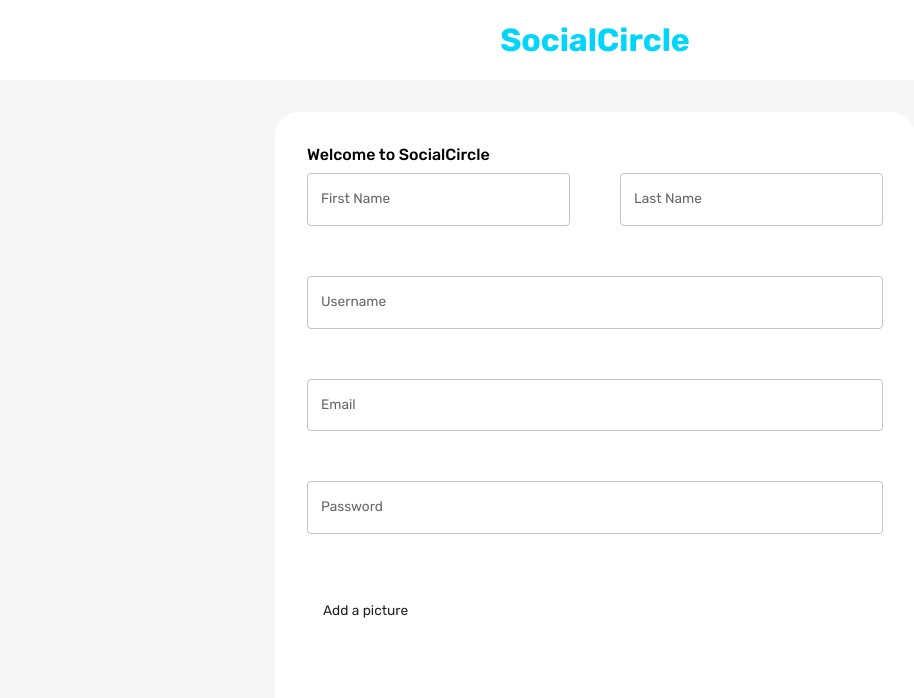
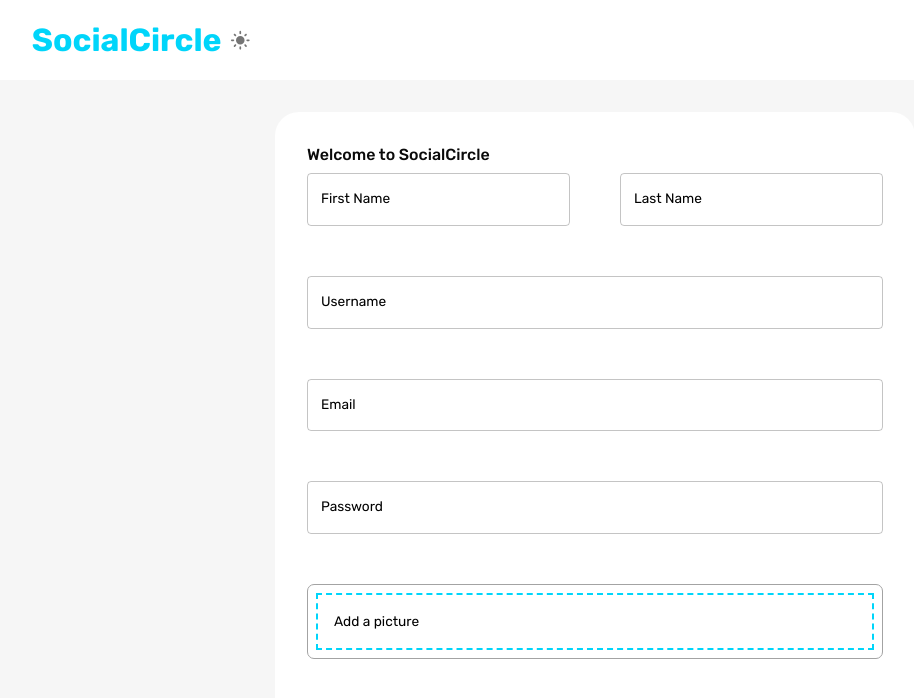
Before and after one commit to ishmaamik/SocialCircle, a React (Vite) app in the folder client/: page / in a window 1280 px wide. Shown: the top 698 px of the page, without its empty margins (45-959 px from the left). Built offline with nearby package versions, Linux system fonts and the light colour scheme.

Commit message:
Dark Mode Register page

```diff
--- a/client/src/Pages/Login/Forms.jsx
+++ b/client/src/Pages/Login/Forms.jsx
@@ -2,11 +2,12 @@ import {Formik, Field, Form, ErrorMessage} from "formik"
 import * as Yup from "yup"
 import {useDispatch, useSelector} from "react-redux"
 import { useNavigate } from "react-router-dom"
-import { Box, TextField, Typography } from "@mui/material"
+import { Box, TextField, Typography, colors } from "@mui/material"
 import Dropzone from "react-dropzone"
 import FlexBetween from "../../components/FlexBetween"
 import { EditOutlined } from "@mui/icons-material"
 import './forms.css'
+import { useTheme } from "@mui/material"
 const initialRegister={
     firstName: "",
     lastName:"",
@@ -40,7 +41,7 @@ const loginSchema= Yup.object({
     password: Yup.string().required(),
 })
 
-const Forms=()=>{
+const Forms=({theme})=>{
     const pageType= useSelector((state)=>state.auth.pageType)
     const dispatch= useDispatch()
     const navigate= useNavigate()
@@ -71,34 +72,34 @@ const Forms=()=>{
                             {
                                 isRegister && (
                                     <>
-                                    <Field render={({field})=>(<TextField {...field} sx={{ gridColumn: "span 1", backgroundColor:"white" }} fullWidth="true" label="First Name"/>)} type="text" name="firstName" id="firstName"/>
+                                    <Field render={({field})=>(<TextField {...field} sx={{ gridColumn: "span 1", backgroundColor:"white", '& .MuiInputLabel-root': {color: "black"} }} label="First Name" />)} type="text" name="firstName" id="firstName"/>
                                     <ErrorMessage name="firstName" className="bgColor"/>
 
-                                    <Field render={({field})=>(<TextField {...field} sx={{ gridColumn: "span 1", backgroundColor:"white",}} label="Last Name"/>)} type="text" name="lastName" id="lastName"/>
+                                    <Field render={({field})=>(<TextField {...field} sx={{ gridColumn: "span 1", backgroundColor:"white", '& .MuiInputLabel-root': {color: "black"}}} label="Last Name"/>)} type="text" name="lastName" id="lastName"/>
                                     <ErrorMessage name="lastName" className="bgColor"/>
 
-                                    <Field render={({field})=>(<TextField {...field} sx={{ gridColumn: "span 2", backgroundColor:"white", }} label="Username"/>)} type="text" name="username" id="username"/>
+                                    <Field render={({field})=>(<TextField {...field} sx={{ gridColumn: "span 2", backgroundColor:"white", '& .MuiInputLabel-root': {color: "black"}}} label="Username"/>)} type="text" name="username" id="username"/>
                                     <ErrorMessage name="username" className="bgColor"/>
 
-                                    <Field render={({field})=>(<TextField {...field} sx={{ gridColumn: "span 2" , backgroundColor:"white", }}label="Email"/>)} type="email" name="email" id="email"/>
+                                    <Field render={({field})=>(<TextField {...field} sx={{ gridColumn: "span 2" , backgroundColor:"white", '& .MuiInputLabel-root': {color: "black"} }}label="Email"/>)} type="email" name="email" id="email"/>
                                     <ErrorMessage name="email" className="bgColor"/>
 
-                                    <Field render={({field})=>(<TextField {...field} sx={{ gridColumn: "span 2", backgroundColor:"white",  }} label="Password" type="password"/>)} type="password" name="password" id="password"/>
+                                    <Field render={({field})=>(<TextField {...field} sx={{ gridColumn: "span 2", backgroundColor:"white",  '& .MuiInputLabel-root': {color: "black"}}} label="Password" type="password"/>)} type="password" name="password" id="password"/>
                                     <ErrorMessage name="password" className="bgColor"/>
 
-                                    <Box className="secondBox" sx={{gridColumn: "span 2"}}>
-                                        <Dropzone accept={".jpg, .jpeg, .png"} multiple={false} onDrop={(accept)=> setFieldValue("picturePath", accept[0])}>
+                                    <Box className="secondBox" sx={{gridColumn: "span 2"}} border={`1px solid ${theme.palette.neutral.medium}`}>
+                                        <Dropzone accept={{"image/jpeg": [],"image/png": [], "image/jpg": []}} multiple={false} onDrop={(acceptedFiles)=> setFieldValue("picturePath", acceptedFiles[0])}>
                                                 {
                                                     ({
                                                         getRootProps, getInputProps
                                                     }) => (
-                                                        <Box {...getRootProps()} className="thirdBox" sx={{backgroundColor:"white"}}>
+                                                        <Box {...getRootProps()} className="thirdBox" border={`2px dashed ${theme.palette.primary.main}`} sx={{backgroundColor:"white"}}>
                                                             <input {...getInputProps()}/>
                                                             {
-                                                                !values.picturePath ? (<Typography sx={{backgroundColor:'white'}}> Add a picture </Typography>) : (
+                                                                !values.picturePath ? (<Typography sx={{color:'black',backgroundColor:'white', '& .MuiInputLabel-root': {color: "black"}}}> Add a picture </Typography>) : (
                                                                     <FlexBetween>
-                                                                        <Typography sx={{backgroundColor:'white'}}>{values.picturePath.name}</Typography>
-                                                                            <EditOutlined/>
+                                                                        <Typography sx={{backgroundColor:'white'}} >{values.picturePath.name}</Typography>
+                                                                            <EditOutlined sx={{ width:'100px', alignItems:'flex-start'}}/>
                                                                     </FlexBetween>
                                                                 )
                                                             }
--- a/client/src/Pages/Login/Login.jsx
+++ b/client/src/Pages/Login/Login.jsx
@@ -1,18 +1,29 @@
+import FlexCenter from "../../components/FlexBetween"
 import Form from "./Forms"
 import "./login.css"
-import { Box, Typography } from "@mui/material"
+import { Box, IconButton, Typography, useTheme } from "@mui/material"
+import { useDispatch } from "react-redux"
+import {setMode} from "../../redux/authSlice"
+import { DarkMode, LightMode } from "@mui/icons-material"
 
 const Login=()=>{
+    const theme= useTheme()
+    const dispatch= useDispatch()
     return(
         <div>
             <Box>
-                <Box className="firstBoy">
+                <Box className="firstBoy" bgcolor={theme.palette.background.alt}  justifyContent="center" alignItems={"center"}>
+                    <FlexCenter>
                     <Typography fontWeight="bold" fontSize="32px" color="primary"> SocialCircle</Typography>
+                    <IconButton onClick={()=>dispatch(setMode())}>
+                        {theme === "dark" ? <DarkMode/> : <LightMode/>}
+                    </IconButton>
+                    </FlexCenter>
                 </Box>
 
-                <Box className="secondBoy"  height={'80vh'} overflow={"hidden"}>
-                    <Typography fontWeight="500" variant="h5" sx={{ mb: "0.5rem", color:"#000000", justifyContent:"center" }}>Welcome to SocialCircle</Typography>
-                        <Form/>
+                <Box className="secondBoy"  height={'80vh'} overflow={"hidden"} bgcolor={theme.palette.background.alt}>
+                    <Typography fontWeight="500" color={theme.palette.inverse.default} variant="h5" sx={{ mb: "0.5rem", justifyContent:"center" }}>Welcome to SocialCircle</Typography>
+                        <Form theme={theme}/>
                 </Box>
             </Box>
 
--- a/client/src/Pages/Login/forms.css
+++ b/client/src/Pages/Login/forms.css
@@ -9,24 +9,14 @@
 .secondBox{
 
     grid-column: span 4;
-    border-radius: 5px;
-    padding: 1rem;
-}
-.secondBox:hover {
-    cursor: pointer;
+    border-radius: 7px;
+    padding: 0.5rem;
 }
 
 .thirdBox {
-    padding: 0rem;
-     background-color: #00D5FA;
-     border: 2px solid dashed #00D5FA;
-     justify-content: center;
+    padding: 1rem;
 }
 
 .thirdBox:hover {
     cursor: pointer;
 }
-
-.bgColor {
-    color: white;
-}
--- a/client/src/theme.js
+++ b/client/src/theme.js
@@ -52,6 +52,9 @@ export const colorTokens = {
                 default: colorTokens.grey[900],
                 alt: colorTokens.grey[800],
               },
+              inverse:{
+                default: colorTokens.grey[0]
+              }
             }
           :  {
               // palette values for light mode
@@ -71,6 +74,9 @@ export const colorTokens = {
                 default: colorTokens.grey[10],
                 alt: colorTokens.grey[0],
               },
+              inverse:{
+                default: colorTokens.grey[900]
+              }
             }),
       },
       typography: {
```
Also changed, not shown: client/src/components/FlexCenter.jsx (added, +10 -0 lines).
